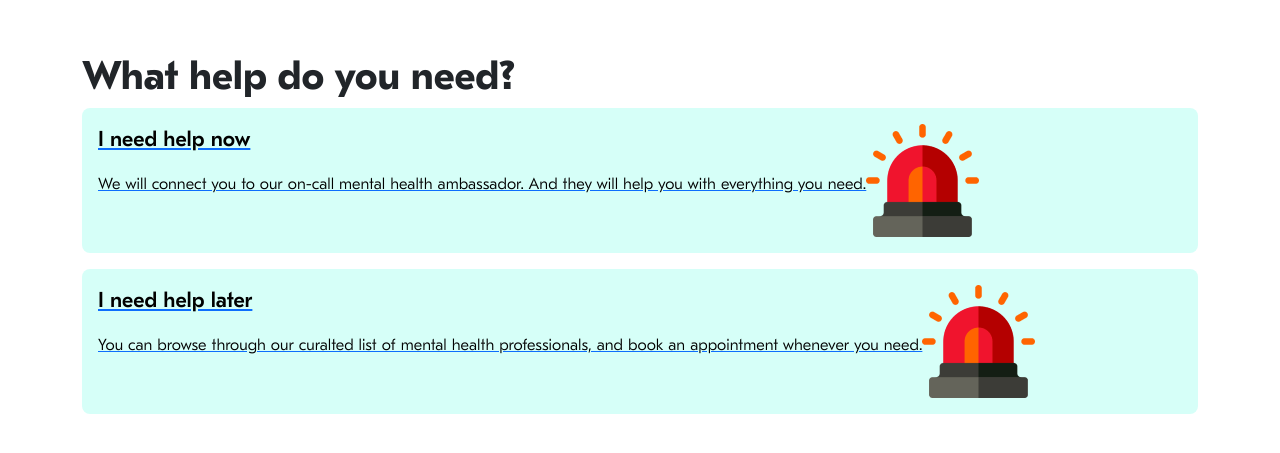
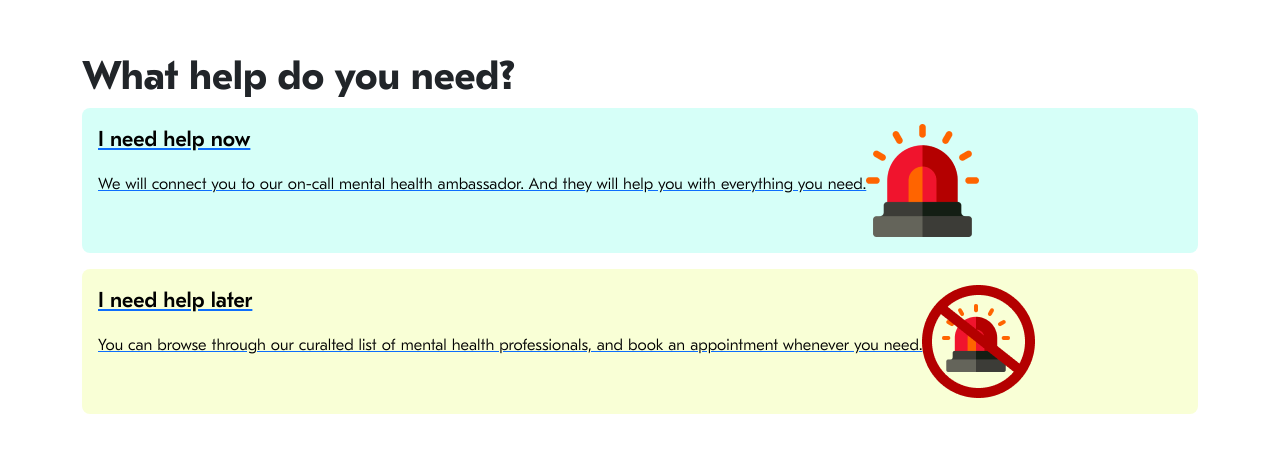
Before and after one commit to saivnm5/ld-hacks-mental-health, a React (Create React App) app: page / in a window 1280 px wide. Shown: the part 159-612 px from the top of the page. Built offline with nearby package versions, Linux system fonts and the light colour scheme.

Commit message:
updated style

```diff
--- a/src/App.css
+++ b/src/App.css
@@ -364,6 +364,10 @@ body, html {
   background-color: #D6FFF8;
 }
 
+.light-yellow {
+  background-color: #F9FFD6;
+}
+
 .cta {
   font-size: 1.35rem;
   font-weight: 500;
--- a/src/HelpLater.jsx
+++ b/src/HelpLater.jsx
@@ -2,18 +2,18 @@ import React from 'react';
 import { Link } from "react-router-dom";
 import Row from 'react-bootstrap/Row';
 import Col from 'react-bootstrap/Col';
-import Siren1 from './siren1.png'
+import Siren2 from './siren2.png'
 
 const HelpLater = () => (
   <Row >
     <Col xs={12}>
       <Link className='' to='/help-now'>
-        <div className='cta-container light-green'>
+        <div className='cta-container light-yellow'>
           <div>
             <p className='cta'>I need help later </p>
             <p className='description'>You can browse through our curalted list of mental health professionals, and book an appointment whenever you need.</p>
           </div>
-          <img className='icon' src={Siren1} alt="Siren" />
+          <img className='icon' src={Siren2} alt="Siren" />
         </div>
       </Link>
     </Col>
```
Also changed, not shown: src/siren2.png (added).
